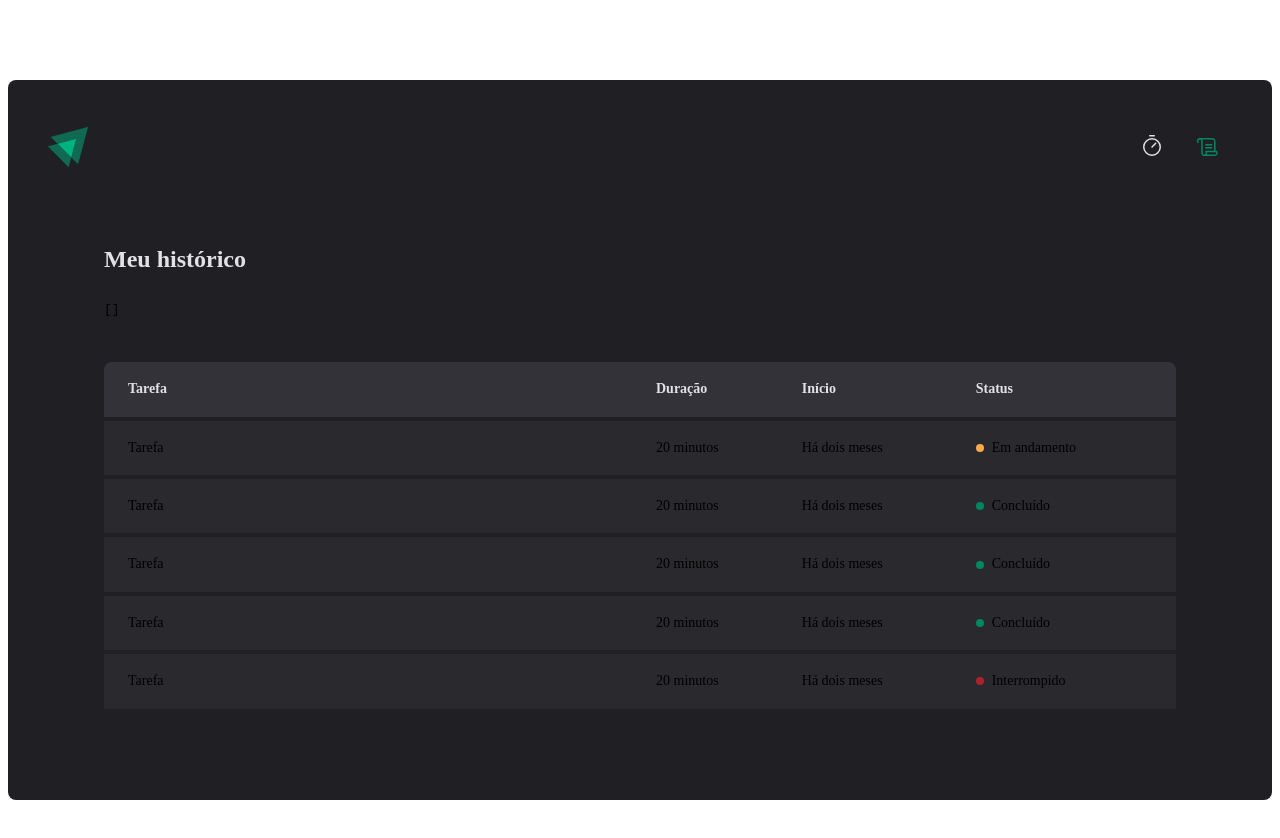
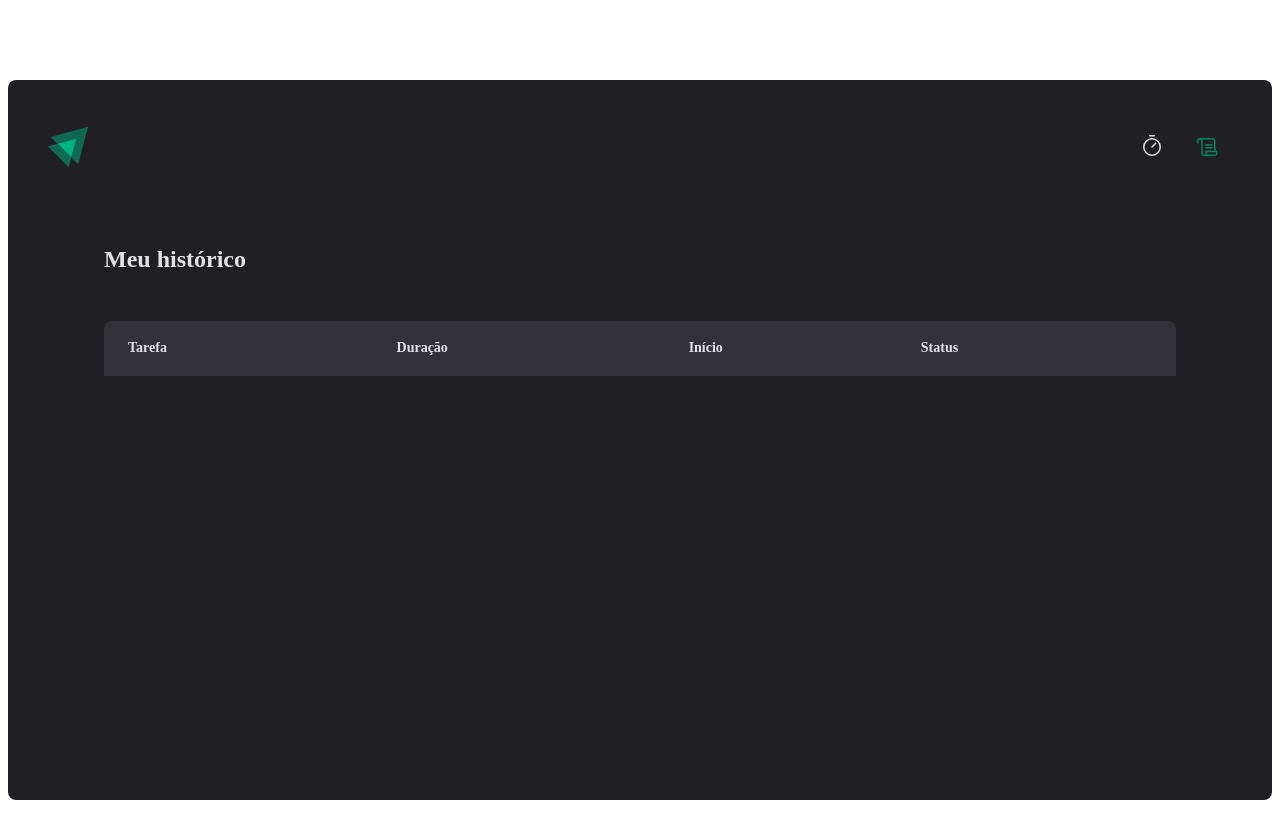
Before and after one commit to cayke1/Pomodoro, a React (Vite) app: page /history in a window 1280 px wide. Shown: the top 838 px of the page. Built offline with nearby package versions, Linux system fonts and the light colour scheme.

Commit message:
Use context to set infos in history page

```diff
--- a/src/contexts/CyclesContext.tsx
+++ b/src/contexts/CyclesContext.tsx
@@ -69,8 +69,6 @@
     setCycles((state) => [...state, newCycle])
     setActiveCycleId(id)
     setAmountSecondsPassed(0)
-
-    // reset()
   }
 
   function interruptCurrentCycle() {
--- a/src/pages/History/index.tsx
+++ b/src/pages/History/index.tsx
@@ -1,14 +1,14 @@
 import { HistoryContainer, HistoryList, Status } from './styles'
 import { useContext } from 'react'
 import { CyclesContext } from '../../contexts/CyclesContext'
+import { formatDistanceToNow } from 'date-fns'
+import ptBR from 'date-fns/esm/locale/pt-BR/index.js'
 
 export function History() {
   const { cycles } = useContext(CyclesContext)
   return (
     <HistoryContainer>
       <h1>Meu histórico</h1>
-
-      <pre>{JSON.stringify(cycles)}</pre>
 
       <HistoryList>
         <table>
@@ -21,46 +21,33 @@
             </tr>
           </thead>
           <tbody>
-            <tr>
-              <td>Tarefa</td>
-              <td>20 minutos</td>
-              <td>Há dois meses</td>
-              <td>
-                <Status statusColor="yellow">Em andamento</Status>
-              </td>
-            </tr>
-            <tr>
-              <td>Tarefa</td>
-              <td>20 minutos</td>
-              <td>Há dois meses</td>
-              <td>
-                <Status statusColor="green">Concluído</Status>
-              </td>
-            </tr>
-            <tr>
-              <td>Tarefa</td>
-              <td>20 minutos</td>
-              <td>Há dois meses</td>
-              <td>
-                <Status statusColor="green">Concluído</Status>
-              </td>
-            </tr>
-            <tr>
-              <td>Tarefa</td>
-              <td>20 minutos</td>
-              <td>Há dois meses</td>
-              <td>
-                <Status statusColor="green">Concluído</Status>
-              </td>
-            </tr>
-            <tr>
-              <td>Tarefa</td>
-              <td>20 minutos</td>
-              <td>Há dois meses</td>
-              <td>
-                <Status statusColor="red">Interrompido</Status>
-              </td>
-            </tr>
+            {cycles.map((cycle) => {
+              return (
+                <tr key={cycle.id}>
+                  <td>{cycle.task}</td>
+                  <td>{cycle.minutesAmount} minutos</td>
+                  <td>
+                    {formatDistanceToNow(cycle.startDate, {
+                      addSuffix: true,
+                      locale: ptBR,
+                    })}
+                  </td>
+                  <td>
+                    {cycle.finishedDate && (
+                      <Status statusColor="green">Concluído</Status>
+                    )}
+
+                    {cycle.interruptedDate && (
+                      <Status statusColor="red">Interrompido</Status>
+                    )}
+
+                    {!cycle.finishedDate && !cycle.interruptedDate && (
+                      <Status statusColor="yellow">Em andamento</Status>
+                    )}
+                  </td>
+                </tr>
+              )
+            })}
           </tbody>
         </table>
       </HistoryList>
--- a/src/pages/Home/index.tsx
+++ b/src/pages/Home/index.tsx
@@ -35,14 +35,19 @@
     },
   })
 
-  const { handleSubmit, watch } = newCycleForm
+  const { handleSubmit, watch, reset } = newCycleForm
+
+  function handleCreateNewCycle(data: NewCycleFormDataType) {
+    createNewCycle(data)
+    reset()
+  }
 
   const task = watch('task')
   const isSubmitDisabled = !task
 
   return (
     <HomeContainer>
-      <form onSubmit={handleSubmit(createNewCycle)}>
+      <form onSubmit={handleSubmit(handleCreateNewCycle)}>
         <FormProvider {...newCycleForm}>
           <NewCycleForm />
         </FormProvider>
```
